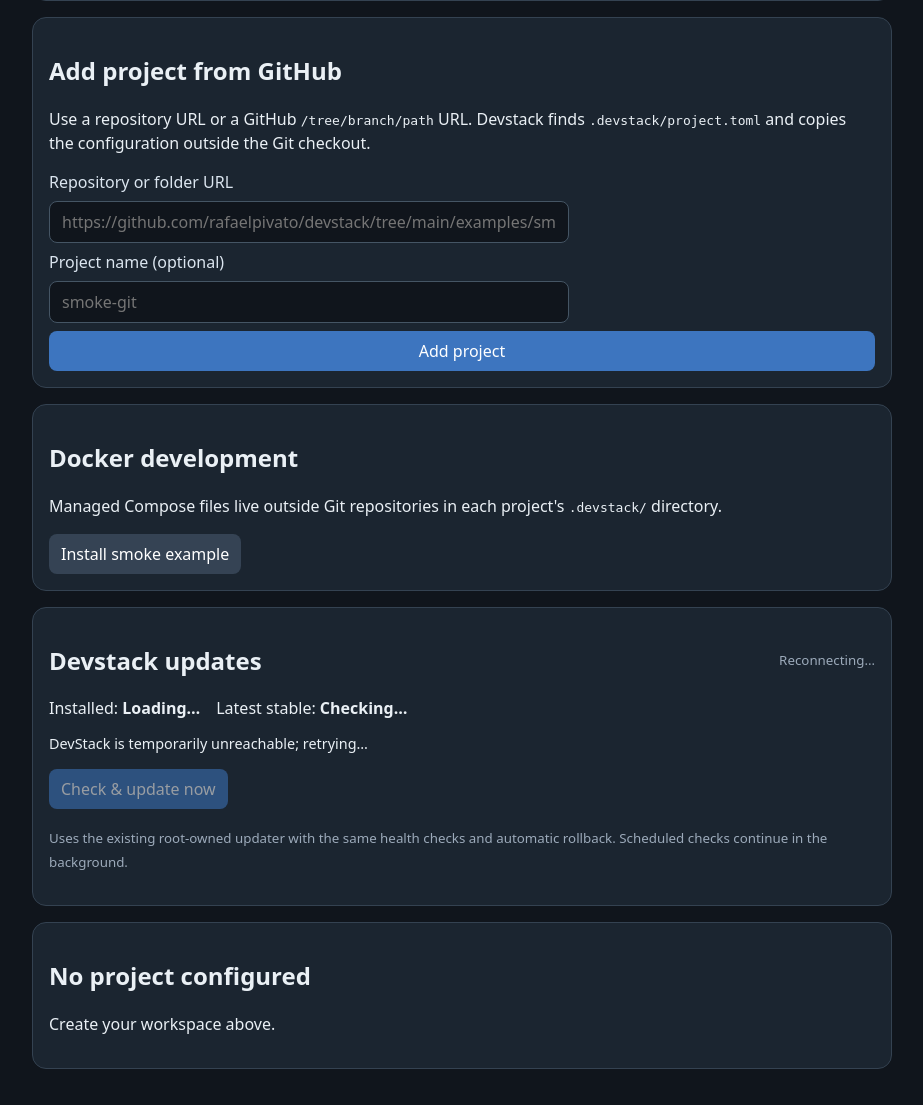
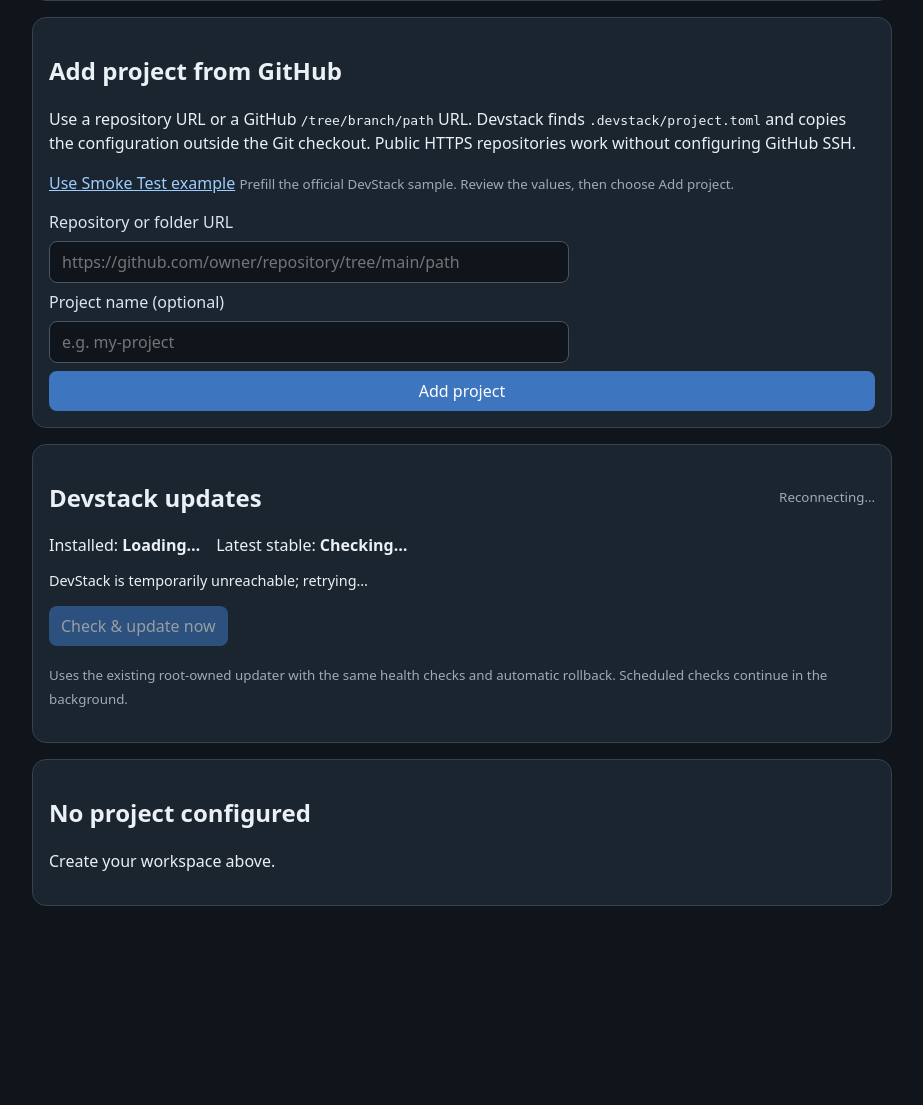
Before and after one commit to rafaelpivato/devstack, a Flask app: page / in a window 1280 px wide. Shown: the part 412-1517 px from the top of the page, without its empty margins (178-1101 px from the left). After the commit the page ends 1318 px from the top, so only its background shows below. Run offline with Flask 3, Linux system fonts and the light colour scheme; data that the repository does not hold is empty.

Commit message:
feat: expose Smoke Test as a prefilled GitHub project sample

```diff
--- a/src/devstack/templates/dashboard.html
+++ b/src/devstack/templates/dashboard.html
@@ -20,31 +20,20 @@ Configure your <a href="{{url_for('github_settings')}}">GitHub SSH connection</a
 <button type="submit">Create project</button>
 </form>
 </section>
-<section class="card">
+<section class="card" id="github-import">
 <h2>Add project from GitHub</h2>
 <p>Use a repository URL or a GitHub <code>/tree/branch/path</code> URL.
-Devstack finds <code>.devstack/project.toml</code> and copies the configuration outside the Git checkout.</p>
+Devstack finds <code>.devstack/project.toml</code> and copies the configuration outside the Git checkout. Public HTTPS repositories work without configuring GitHub SSH.</p>
+<p><a href="{{url_for('index',example='smoke')}}#github-import" class="secondary">Use Smoke Test example</a> <small>Prefill the official DevStack sample. Review the values, then choose Add project.</small></p>
 <form method="post" action="{{url_for('project_import')}}" class="stacked">
 <input type="hidden" name="_csrf" value="{{csrf}}">
 <label for="import-project-url">Repository or folder URL</label>
 <input id="import-project-url" name="url" class="wide" type="url"
- placeholder="https://github.com/rafaelpivato/devstack/tree/main/examples/smoke" required>
+ placeholder="https://github.com/owner/repository/tree/main/path" value="{{ 'https://github.com/rafaelpivato/devstack/tree/main/examples/smoke' if request.args.get('example') == 'smoke' else '' }}" required>
 <label for="import-project-name">Project name (optional)</label>
-<input id="import-project-name" name="name" class="wide" placeholder="smoke-git">
+<input id="import-project-name" name="name" class="wide" placeholder="e.g. my-project" value="{{ 'smoke' if request.args.get('example') == 'smoke' else '' }}">
 <button type="submit">Add project</button>
 </form>
-</section>
-<section class="card">
-<h2>Docker development</h2>
-<p>Managed Compose files live outside Git repositories in each project's <code>.devstack/</code> directory.</p>
-{% if smoke_installed %}
-<p class="section-detail">Smoke fixture already installed. Refresh its default app registration on the smoke project card below.</p>
-{% else %}
-<form method="post" action="{{url_for('smoke_import')}}">
-<input type="hidden" name="_csrf" value="{{csrf}}">
-<button type="submit" class="secondary">Install smoke example</button>
-</form>
-{% endif %}
 </section>
 {% endif %}
 <section class="card" id="devstack-updates">
@@ -128,13 +117,7 @@ Scheduled checks continue in the background.</small></p>
 <label>Optional container-port filter (Compose controls published ports) <input name="port" class="wide" type="number" min="1" max="65535" placeholder="8000"></label>
 <button type="submit">Add application</button>
 </form>
-{% if project.name == 'smoke' %}
-<form method="post" action="{{url_for('smoke_sync_applications')}}">
-<input type="hidden" name="_csrf" value="{{csrf}}">
-<button type="submit" class="secondary">Refresh smoke applications</button>
-</form>
-<p class="section-detail">Adds bundled default apps without changing containers, Compose or existing application entries.</p>
-{% endif %}
+
 <p><a href="{{url_for('docker_project',name=project.name)}}">Manage Docker Compose and infrastructure →</a> · <a href="{{url_for('commands_page',name=project.name)}}">Commands and tasks →</a> · <a href="{{url_for('webhooks_page',name=project.name)}}">Public webhook routes →</a>{% if linked_source %} · <a href="{{url_for('project_configuration',name=project.name)}}">Sync project configuration →</a>{% endif %}</p>
 {% if repos %}
 <form method="post" action="{{url_for('operate',name=project.name,action='update')}}">
--- a/src/devstack/templates/project_configuration.html
+++ b/src/devstack/templates/project_configuration.html
@@ -23,7 +23,7 @@ small.warn{color:#ffb7a6}
 {% endwith %}
 {% if error %}
 <section><p class="error">{{error}}</p>
-<p>Only projects added from a configured GitHub directory have a linked source. The bundled standalone smoke example can still use its separate defaults action.</p></section>
+<p>Only projects imported from a configured GitHub directory have a linked source. Import Smoke Test through Add project from GitHub to enable source syncing.</p></section>
 {% else %}
 <section>
 <h2>1. Update source</h2>
--- a/src/devstack/web.py
+++ b/src/devstack/web.py
@@ -13,12 +13,11 @@ from .update_control import (
 )
 from .docker_stacks import (
     DockerError, docker_available, read_compose, save_compose, stack_status,
-    stack_logs, current_job, job_log, queue_action, import_smoke,
+    stack_logs, current_job, job_log, queue_action,
 )
 from .applications import (
     ApplicationError, add_application, remove_application, update_application,
     load_applications, compose_states, application_status,
-    sync_smoke_applications,
 )
 from .command_runner import (
     CommandError, load_tasks, services as command_services, recent_jobs,
@@ -190,7 +189,7 @@ def create_app(config: dict | None = None) -> Flask:
             lifecycle = {"phase": "error", "message": str(exc)}
         return render_template("dashboard.html", rows=rows, csrf=token(),
                                runtime_state=lifecycle,
-                               smoke_installed="smoke" in configured)
+)
 
     @app.get("/api/devstack/update-status")
     def devstack_update_status():
@@ -453,33 +452,6 @@ def create_app(config: dict | None = None) -> Flask:
         return render_template("docker_output.html", project=name, title="Container logs",
                                output=output)
 
-    @app.post("/project/smoke/import")
-    def smoke_import():
-        if projects():
-            abort(409)
-        try:
-            import_smoke()
-            flash("Smoke project imported. Open its Docker Compose page to build and run.", "ok")
-        except (DockerError, ValueError) as exc:
-            flash(str(exc), "error")
-        return redirect(url_for("index"))
-
-    @app.post("/project/smoke/sync-applications")
-    def smoke_sync_applications():
-        if "smoke" not in projects():
-            abort(404)
-        get_project("smoke")
-        try:
-            added = sync_smoke_applications()
-            flash(
-                f"Smoke applications refreshed: {added} default application(s) added. "
-                "Existing settings and containers were preserved.",
-                "ok",
-            )
-        except (ApplicationError, DockerError) as exc:
-            flash(str(exc), "error")
-        return redirect(url_for("index") + "#project-smoke")
-
     @app.get("/settings/github")
     def github_settings():
         try:
```
